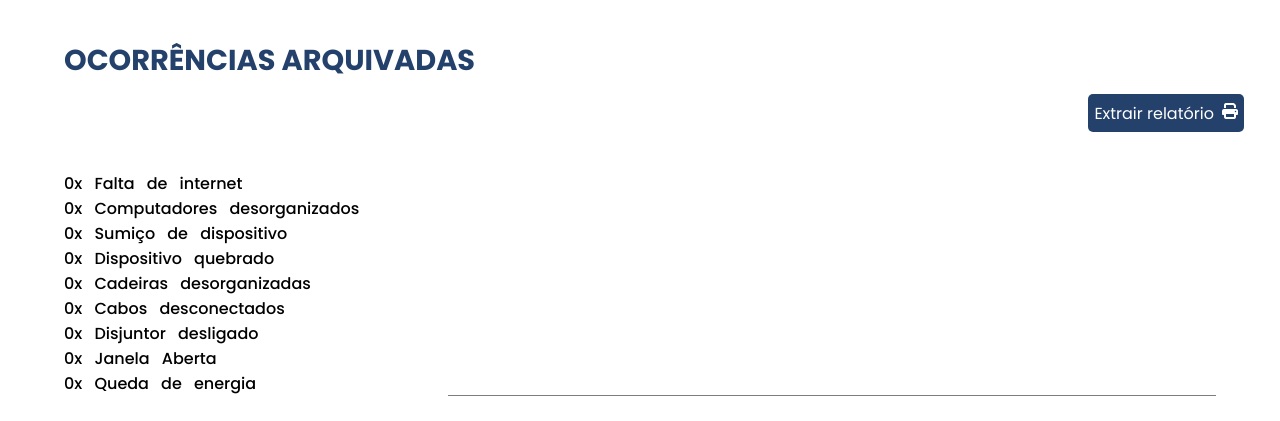
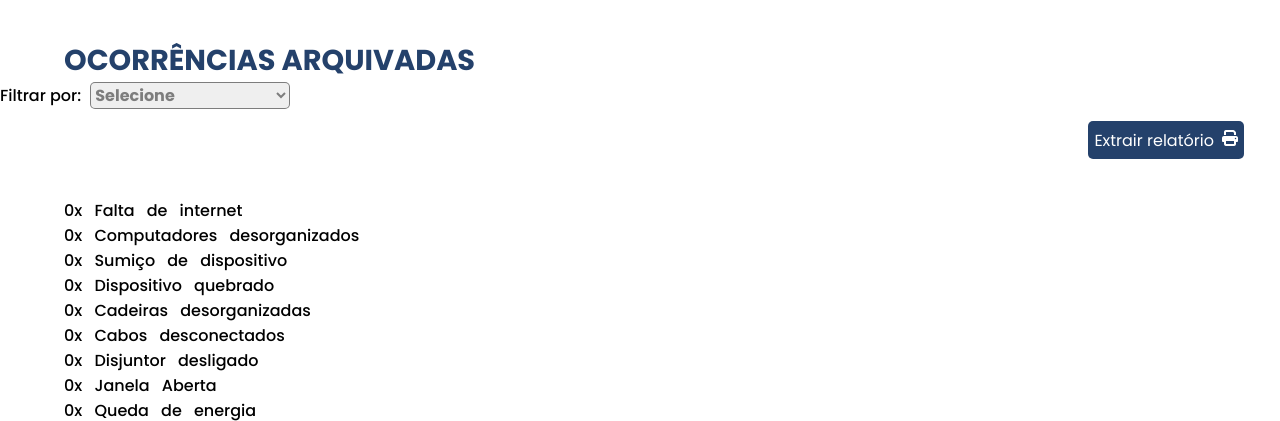
Before and after one commit to TCC2023insv/MonitoraLab, a PHP site: page /usuarios/diretoria/ocorrencias-arquivadas.php in a window 1280 px wide. Shown: the part 68-489 px from the top of the page. Run offline with PHP 8.4, Linux system fonts and the light colour scheme; the visitor is signed in with stand-in values (Sample User, id 1); data that the repository does not hold is empty; some libraries are stand-ins or nearby versions.

Commit message:
filtro ocorrencias

```diff
--- a/css/ocorrencias-arquivadas.css
+++ b/css/ocorrencias-arquivadas.css
@@ -28,6 +28,18 @@ h2{
     letter-spacing: normal;
     font-size: 180%;
     font-family: 'Poppins', sans-serif;
+}
+
+#select-filtro{
+    padding: 0%;
+    width: 200px;
+    height: auto;
+    color: var(--cinza-4);
+    font-weight: bold;
+    font-family: 'Poppins', sans-serif;
+    border-radius: 5px;
+    border: 1px solid;
+    font-size: 100%;
 }
 
 .botao-extrair{
@@ -194,3 +206,8 @@ button:hover{
     border-radius: 5px;
     cursor: pointer;
 }
+
+/* filtro */
+#pai{
+    display: none;
+}
--- /dev/null
+++ b/js/filtro.js
@@ -0,0 +1,8 @@
+$(document).ready(function(){
+    $('#select-filtro').on('change', function(){
+        var selectValor = '#' + $(this).val();
+
+        $('#pai').children('div').hide();
+        $('#pai').children(selectValor).show();
+    })
+})
--- a/usuarios/diretoria/ocorrencias-arquivadas.php
+++ b/usuarios/diretoria/ocorrencias-arquivadas.php
@@ -52,6 +52,8 @@
         <link rel="stylesheet" type="text/css" href="../../css/ocorrencias-arquivadas.css">
         <link rel="preconnect" href="https://fonts.googleapis.com">
         <script src="https://unpkg.com/@phosphor-icons/web"></script>
+        <script src="../../js/jquery.js"></script>
+        <script src="../../js/filtro.js"></script>
         <link rel="stylesheet" href="../../css/fonte-alert.css">
         <link rel="stylesheet" href="https://cdnjs.cloudflare.com/ajax/libs/font-awesome/6.4.2/css/all.min.css"
         integrity="sha512-z3gLpd7yknf1YoNbCzqRKc4qyor8gaKU1qmn+CShxbuBusANI9QpRohGBreCFkKxLhei6S9CQXFEbbKuqLg0DA=="
@@ -73,6 +75,48 @@
             </ul>
         </nav>
         <h2>Ocorrências Arquivadas</h2>
+        <label class="titlo-filtro">Filtrar por:</label>
+        <select id="select-filtro" class="filtro">
+            <option value="">Selecione</option>
+            <option value="Problema">Problema</option>
+            <option value="Data">Data</option>
+            <option value="Laboratorio">Laboratório</option>
+        </select>
+        <div id="pai">
+            <div id="Problema">
+                <select id="Problema">
+                    <option value="">Selecione</option>
+                    <option value="Falta de internet">Falta de internet</option>
+                    <option value="Computadores desorganizados">Computadores desorganizados</option>
+                    <option value="Sumiço de dispositivos">Sumiço de dispositivo</option>
+                    <option value="Dispositivo quebrado">Dispositivo quebrado</option>
+                    <option value="Cadeiras desorganizadas">Cadeiras desorganizadas</option>
+                    <option value="Cabos desconectados">Cabos desconectados</option>
+                    <option value="Disjuntor desligado">Disjuntor desligado</option>
+                    <option value="Janela aberta">Janela aberta</option>
+                    <option value="Queda de energia">Queda de energia</option>
+                </select>
+            </div>
+
+            <div id="Data">
+                <select id="Data">
+                    <option value="">Selecione</option>
+                    <option value="15 dias">15 dias</option>
+                    <option value="1 mes">1 mes</option>
+                    <option value="3 meses">3 meses</option>
+                </select>
+            </div>
+
+            <div class="Laboratorio">
+                <select id="Laboratório">
+                    <option value="">Selecione</option>
+                    <option value="Lab 1">Lab 1</option>
+                    <option value="Lab 2">Lab 2</option>
+                    <option value="Lab 3">Lab 3</option>
+                    <option value="Lab 4">Lab 4</option>
+                </select>
+            </div>
+        </div>
         <button class="botao-extrair" onclick="GerarPDF()">Extrair relatório<i class="fa-solid fa-print"></i></button>
 
         <div class="container-geral">
```
